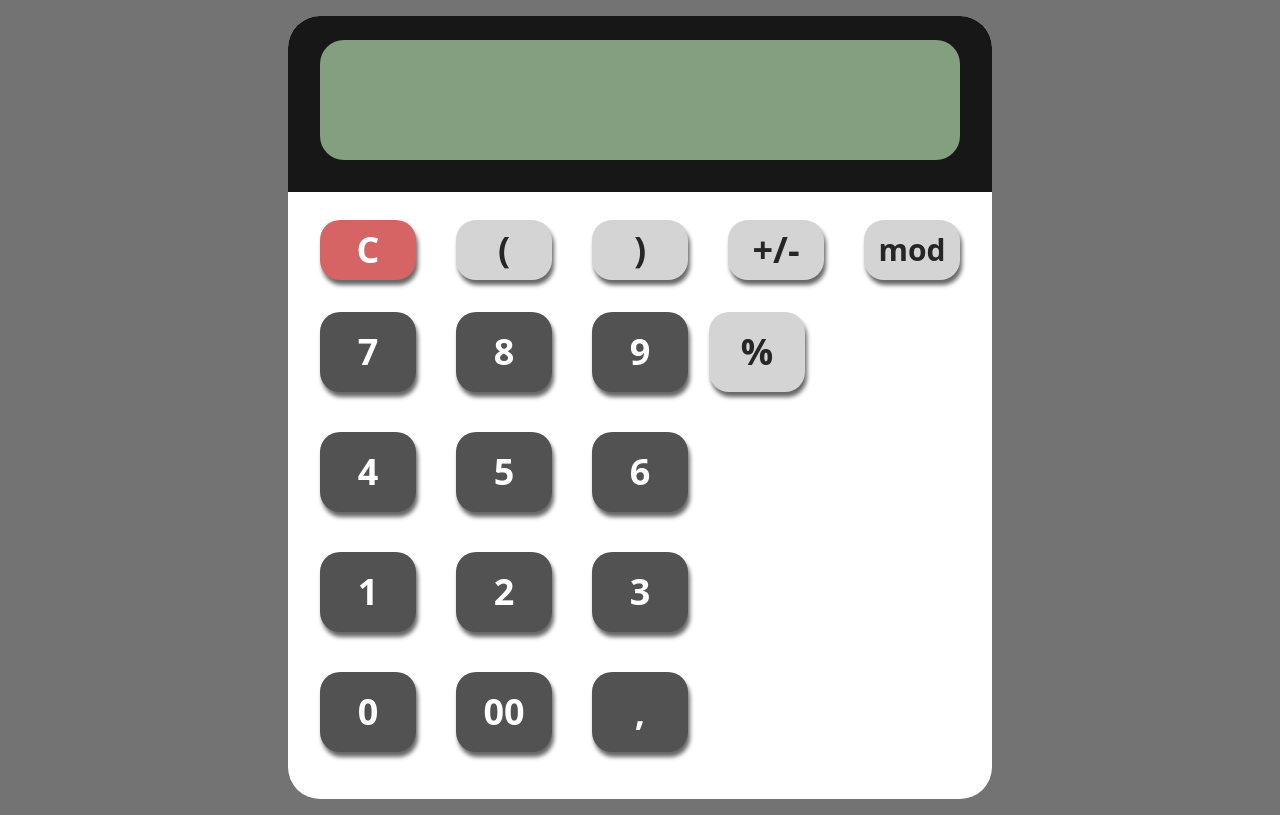
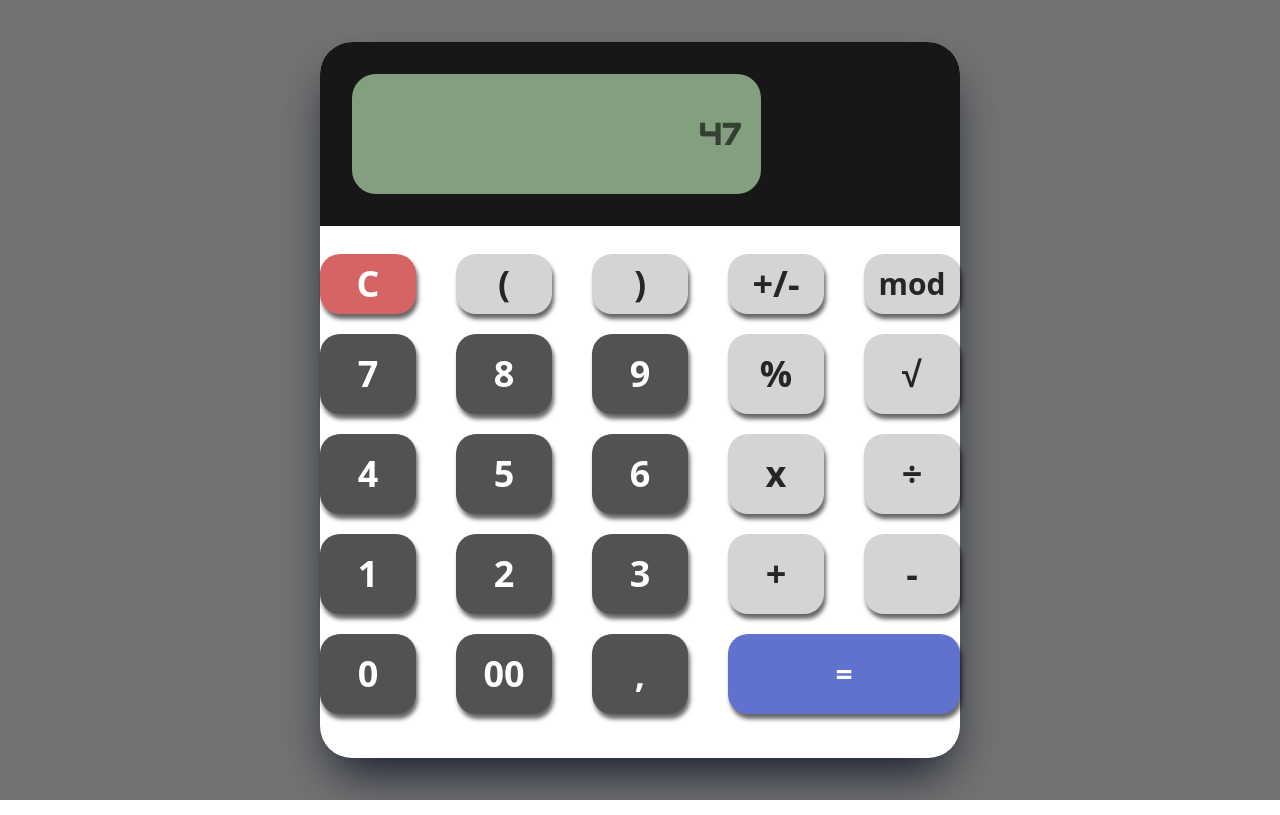
Before and after one commit to syinapse/calculadora, a React (Vite) app: page / in a window 1280 px wide. Built offline with nearby package versions, Linux system fonts and the light colour scheme.

Commit message:
Estilo estático da calculadora concluído

```diff
--- a/src/components/Button.jsx
+++ b/src/components/Button.jsx
@@ -1,7 +1,7 @@
 import React from "react";
 
 function Button(props) {
-  const style = `${props.bgcolor} ${props.textcolor} font-bold shadow-button w-24 p-2.5 text-4xl rounded-[20px] cursor-pointer items-center`;
+  const style = `${props.bgcolor} ${props.textcolor} font-bold shadow-button w-24 p-2.5 text-4xl rounded-2.5xl cursor-pointer items-center`;
   return (
     <button onClick={props.onClick} className={style}>
       {props.children}
@@ -10,20 +10,3 @@ function Button(props) {
 }
 
 export default Button;
-
-// function CalcButton({ children, className, colSpan = 1, rowSpan = 1 }) {
-//   const baseStyle =
-//     "font-bold shadow-button w-24 p-2.5 rounded-[20px] cursor-pointer items-center";
-
-//   const gridClasses = `col-span-${colSpan} row-span-${rowSpan}`;
-
-//   // Estilo base para todos os botões
-//   //   const baseStyle =
-//   //     "flex items-center justify-center h-20 rounded-2xl text-4xl font-bold shadow-button-press cursor-pointer transition-all active:shadow-none active:translate-x-[3px] active:translate-y-[3px]";
-
-//   return (
-//     <button className={`${baseStyle} ${className} ${gridClasses}`}>
-//       {children}
-//     </button>
-//   );
-// }
--- a/src/components/Calculadora.jsx
+++ b/src/components/Calculadora.jsx
@@ -2,16 +2,22 @@ import React from "react";
 import Button from "./Button";
 import Numbers from "./Numbers";
 import Operators from "./Operators";
+import Div from "./Div";
 
 function Calculadora() {
   return (
-    <article className="bg-neutral-500 flex justify-center items-center min-h-screen p-4">
-      <div className="bg-white h-[783px] rounded-4xl">
-        <div className="bg-neutral-900 h-44 p-6 px-8 items-center rounded-t-4xl mb-7">
-          <div className="bg-calcGreen w-full h-30 rounded-3xl"></div>
+    <article className="bg-neutral-500 flex justify-center items-center min-h-screen p-5">
+      <div className="bg-white rounded-4xl pb-11 shadow-2xl shadow-gray-900">
+        <div className="bg-neutral-900 p-8 items-center rounded-t-4xl mb-7">
+          <input
+            className="bg-calcGreen h-30 rounded-3xl text-right p-5 text-3xl font-bold font-display text-calcGreen2"
+            type="text"
+            disabled
+            value="47"
+          />
         </div>
-        <div className="px-8 space-y-8">
-          <div className="flex gap-10">
+        <div className="grid auto-rows-max grid-flow-row-dense gap-5 justify-center">
+          <Div>
             <Button bgcolor="bg-calcRed" textcolor="text-white">
               C
             </Button>
@@ -24,31 +30,41 @@ function Calculadora() {
             <Button bgcolor="bg-neutral-300" textcolor="text-neutral-800">
               +/-
             </Button>
-            <button className="text-neutral-800 bg-neutral-300 font-bold shadow-button w-24 text-3xl rounded-[20px] cursor-pointer items-center p-2">
+            <button className="text-neutral-800 bg-neutral-300 font-bold shadow-button w-24 text-3xl rounded-2.5xl cursor-pointer items-center p-2">
               mod
             </button>
-          </div>
-          <div className="flex">
-            <div className="flex gap-10 w-[389px] flex-wrap">
+          </Div>
+          <div className="grid auto-rows-auto grid-flow-row gap-5">
+            <Div>
               <Numbers onClick="">7</Numbers>
               <Numbers onClick="">8</Numbers>
               <Numbers onClick="">9</Numbers>
+              <Operators>%</Operators>
+              <Operators>√</Operators>
+            </Div>
 
+            <Div>
               <Numbers onClick="">4</Numbers>
               <Numbers onClick="">5</Numbers>
               <Numbers onClick="">6</Numbers>
-
+              <Operators>x</Operators>
+              <Operators>÷</Operators>
+            </Div>
+            <Div>
               <Numbers onClick="">1</Numbers>
               <Numbers onClick="">2</Numbers>
               <Numbers onClick="">3</Numbers>
-
+              <Operators>+</Operators>
+              <Operators>-</Operators>
+            </Div>
+            <Div>
               <Numbers onClick="">0</Numbers>
               <Numbers onClick="">00</Numbers>
               <Numbers onClick="">,</Numbers>
-            </div>
-            <div className="">
-                <Operators>%</Operators>
-            </div>
+              <button className="text-white bg-calcBlue font-bold shadow-button w-[232px] text-3xl rounded-2.5xl cursor-pointer items-center p-2">
+                =
+              </button>
+            </Div>
           </div>
         </div>
       </div>
--- /dev/null
+++ b/src/components/Div.jsx
@@ -0,0 +1,7 @@
+import React from "react";
+
+function Div({ children }) {
+  return <div className="flex gap-10">{children}</div>;
+}
+
+export default Div;
--- a/src/components/Numbers.jsx
+++ b/src/components/Numbers.jsx
@@ -2,7 +2,7 @@ import React from "react";
 
 function Numbers(props) {
   return (
-    <button onClick={props.onClick} className="text-white bg-neutral-600 font-bold shadow-button w-24 text-4xl rounded-[20px] cursor-pointer items-center p-5">
+    <button onClick={props.onClick} className="text-white bg-neutral-600 font-bold shadow-button w-24 text-4xl rounded-2.5xl cursor-pointer items-center p-5">
       {props.children}
     </button>
   );
--- a/src/components/Operators.jsx
+++ b/src/components/Operators.jsx
@@ -4,7 +4,7 @@ function Operators(props) {
   return (
     <button
       onClick={props.onClick}
-      className="bg-neutral-300 text-neutral-800 font-bold shadow-button w-24 p-5 text-4xl rounded-[20px] cursor-pointer items-center"
+      className="bg-neutral-300 text-neutral-800 font-bold shadow-button w-24 p-5 text-4xl rounded-2.5xl cursor-pointer items-center"
     >
       {props.children}
     </button>
--- a/src/index.css
+++ b/src/index.css
@@ -1,3 +1,4 @@
+@import url('https://fonts.googleapis.com/css2?family=Audiowide&display=swap');
 @import "tailwindcss";
 
 @theme {
@@ -5,5 +6,7 @@
   --color-calcGreen2: #344132;
   --color-calcRed: #D76464;
   --color-calcBlue: #6072CE;
+  --radius-2.5xl: 20px;
   --shadow-button: 2px 5px 4px rgba(0, 0, 0, 0.6);
+  --font-display: Audiowide, sans-serif;
 }
```
Lines whose indentation alone changed are shown as unchanged.
